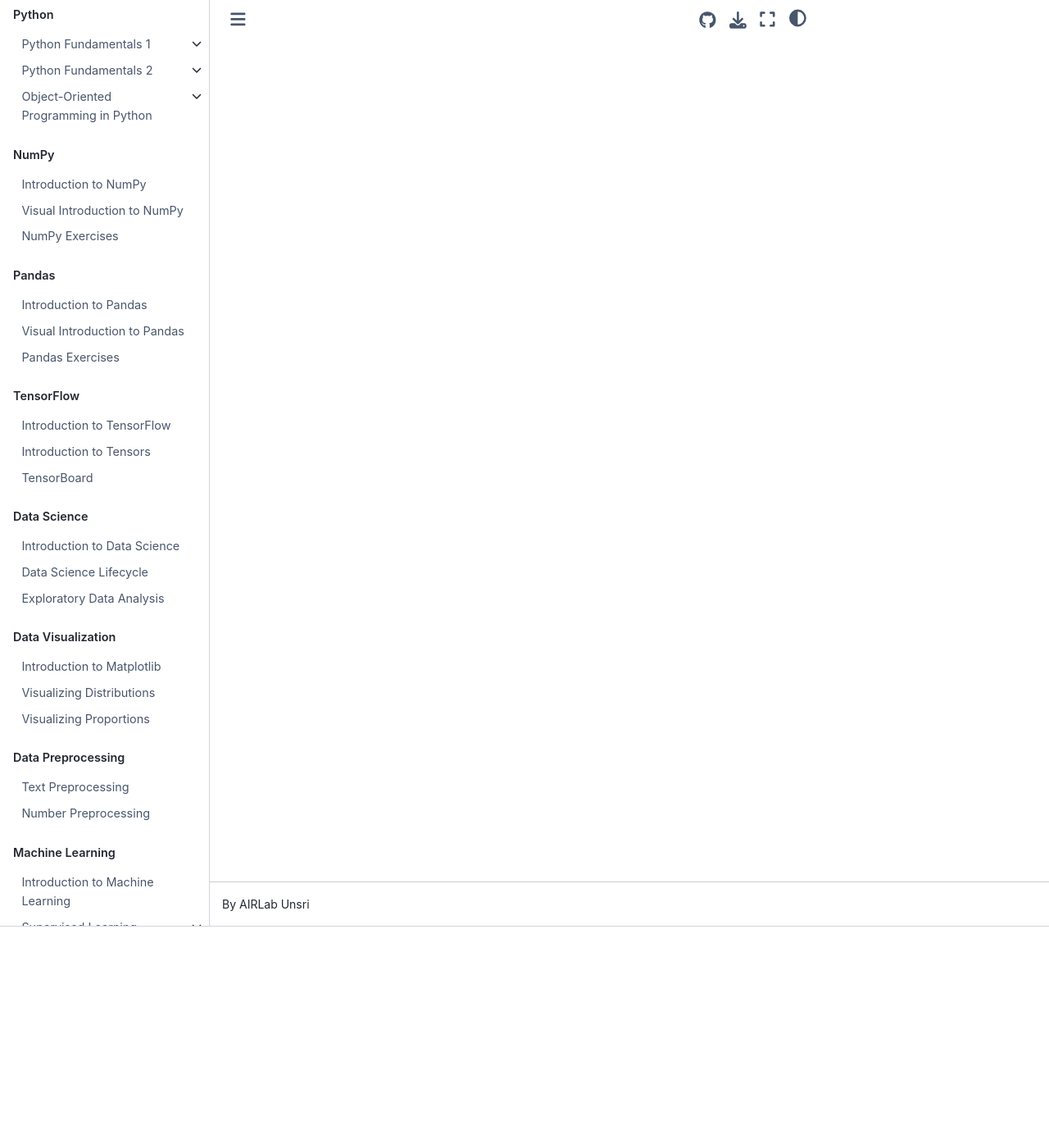
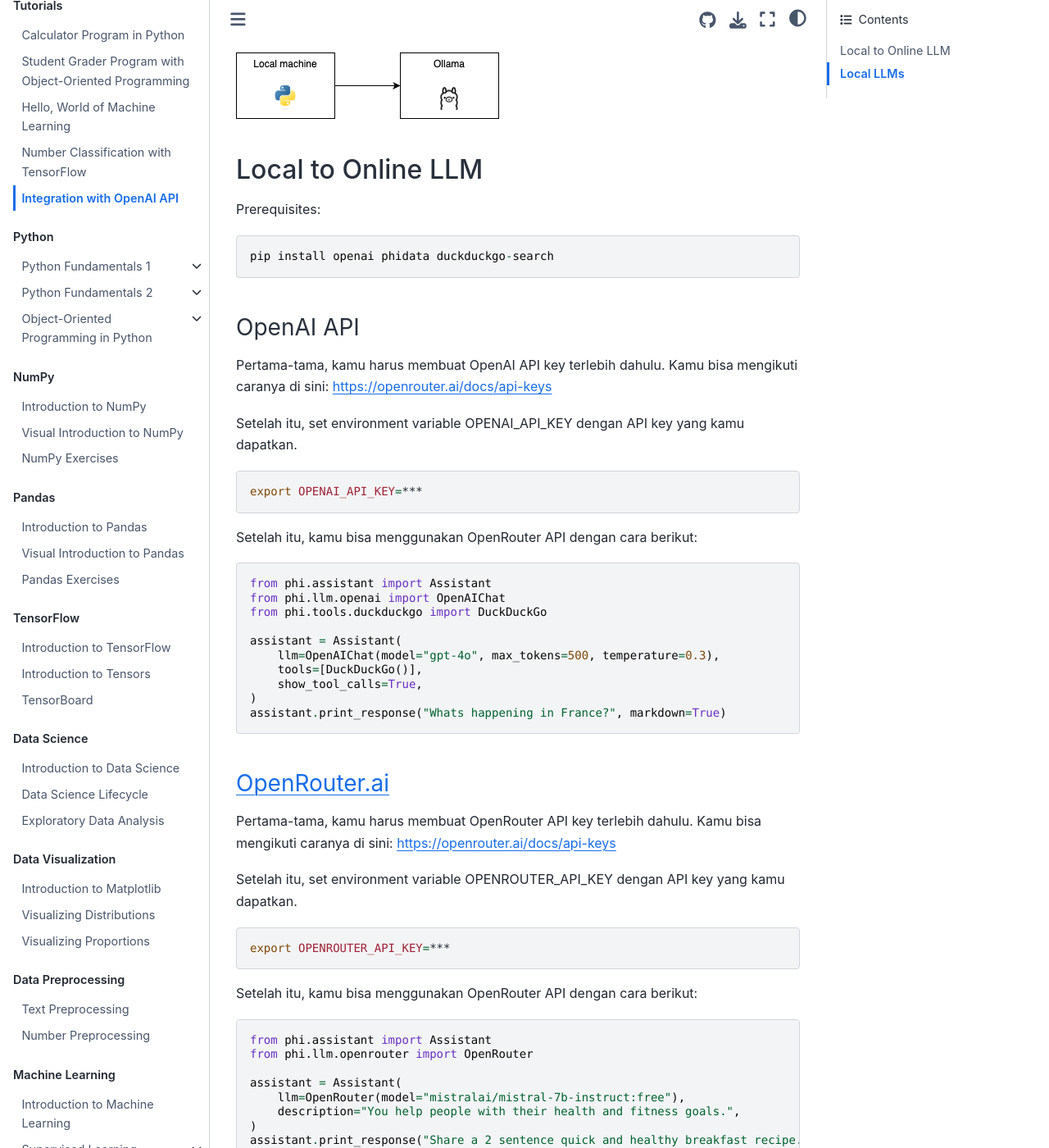
Before and after one commit to airlab-unsri/applied-python-training, a Jupyter Book: the page built from docs/tutorials/openai_api.md, in a window 1280 px wide and 1400 px high, scrolled down 271 px. Shown: the whole window at 82% size. Built offline with Jupyter Book 1.0.4 settings and Sphinx 7.4.7 and the Sphinx Book theme 1.1.4, drawn with Linux system fonts in a browser that asks for light colours; pages that are not in the unit, such as notebooks, are missing from menus; some of the changed text lies outside the part shown.

Commit message:
open ai api integration

````diff
--- a/docs/tutorials/openai_api.md
+++ b/docs/tutorials/openai_api.md
@@ -1 +1,63 @@
-# 🚧 Integration with OpenAI API
+# Integration with OpenAI API
+
+![OpenAI API Integration Options](../images/openai_api_integration.png)
+
+## Local to Online LLM
+
+Prerequisites:
+
+```
+pip install openai phidata duckduckgo-search
+```
+
+### OpenAI API
+
+Pertama-tama, kamu harus membuat OpenAI API key terlebih dahulu. Kamu bisa mengikuti caranya di sini: https://openrouter.ai/docs/api-keys
+
+Setelah itu, set environment variable OPENAI_API_KEY dengan API key yang kamu dapatkan.
+
+```bash
+export OPENAI_API_KEY=***
+```
+
+Setelah itu, kamu bisa menggunakan OpenRouter API dengan cara berikut:
+
+```python
+from phi.assistant import Assistant
+from phi.llm.openai import OpenAIChat
+from phi.tools.duckduckgo import DuckDuckGo
+
+assistant = Assistant(
+    llm=OpenAIChat(model="gpt-4o", max_tokens=500, temperature=0.3),
+    tools=[DuckDuckGo()],
+    show_tool_calls=True,
+)
+assistant.print_response("Whats happening in France?", markdown=True)
+```
+
+### OpenRouter.ai
+
+Pertama-tama, kamu harus membuat OpenRouter API key terlebih dahulu. Kamu bisa mengikuti caranya di sini: https://openrouter.ai/docs/api-keys
+
+Setelah itu, set environment variable OPENROUTER_API_KEY dengan API key yang kamu dapatkan.
+
+```bash
+export OPENROUTER_API_KEY=***
+```
+
+Setelah itu, kamu bisa menggunakan OpenRouter API dengan cara berikut:
+
+```python
+from phi.assistant import Assistant
+from phi.llm.openrouter import OpenRouter
+
+assistant = Assistant(
+    llm=OpenRouter(model="mistralai/mistral-7b-instruct:free"),
+    description="You help people with their health and fitness goals.",
+)
+assistant.print_response("Share a 2 sentence quick and healthy breakfast recipe.", markdown=True)
+```
+
+## Local LLMs
+
+Kamu bisa mengikut guide di sini: [Local LLMs](../gen_ai/local_llms)
````
Also changed, not shown: docs/gen_ai/intro_to_llm.md (+1 -0 lines), docs/images/openai_api_integration.png (added).
